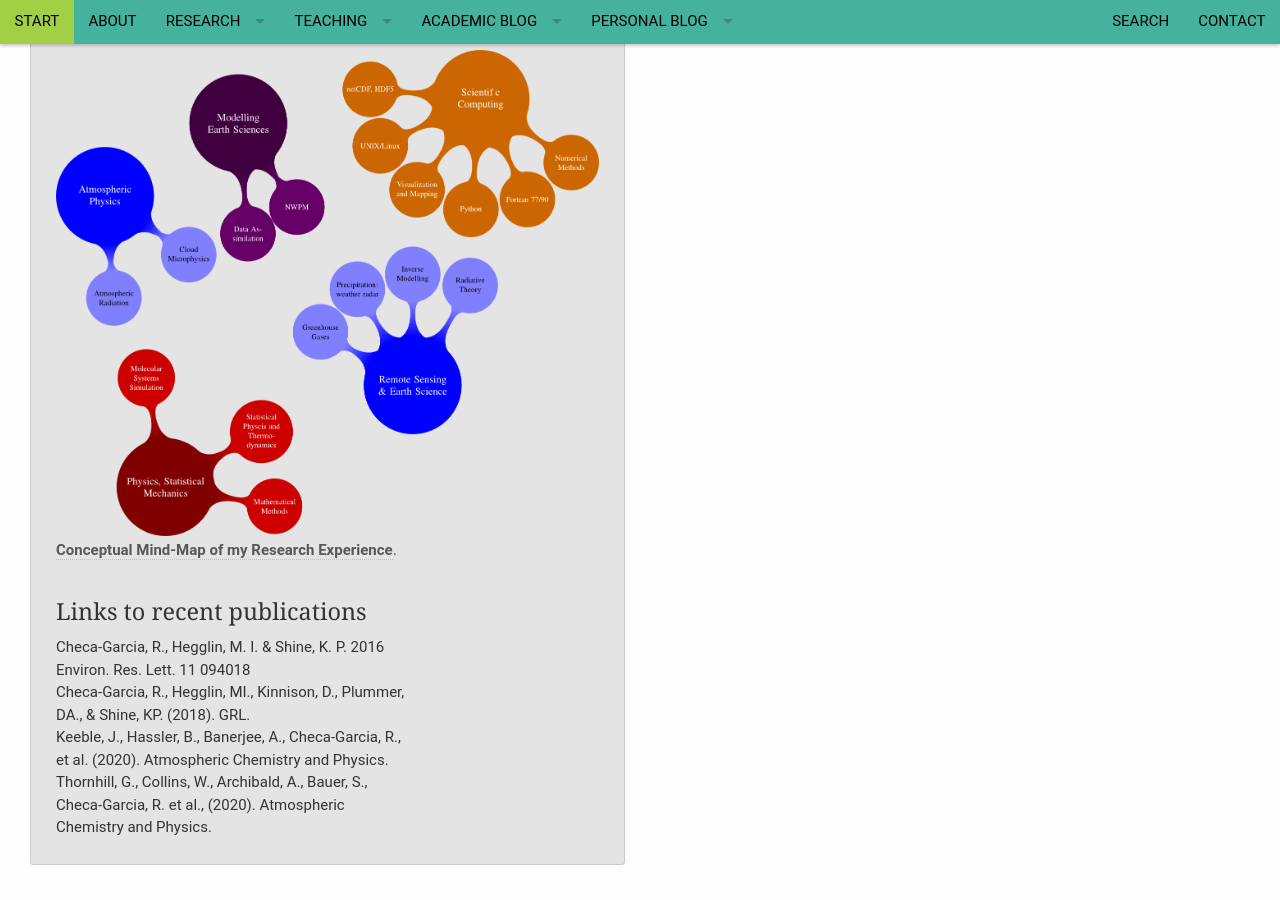
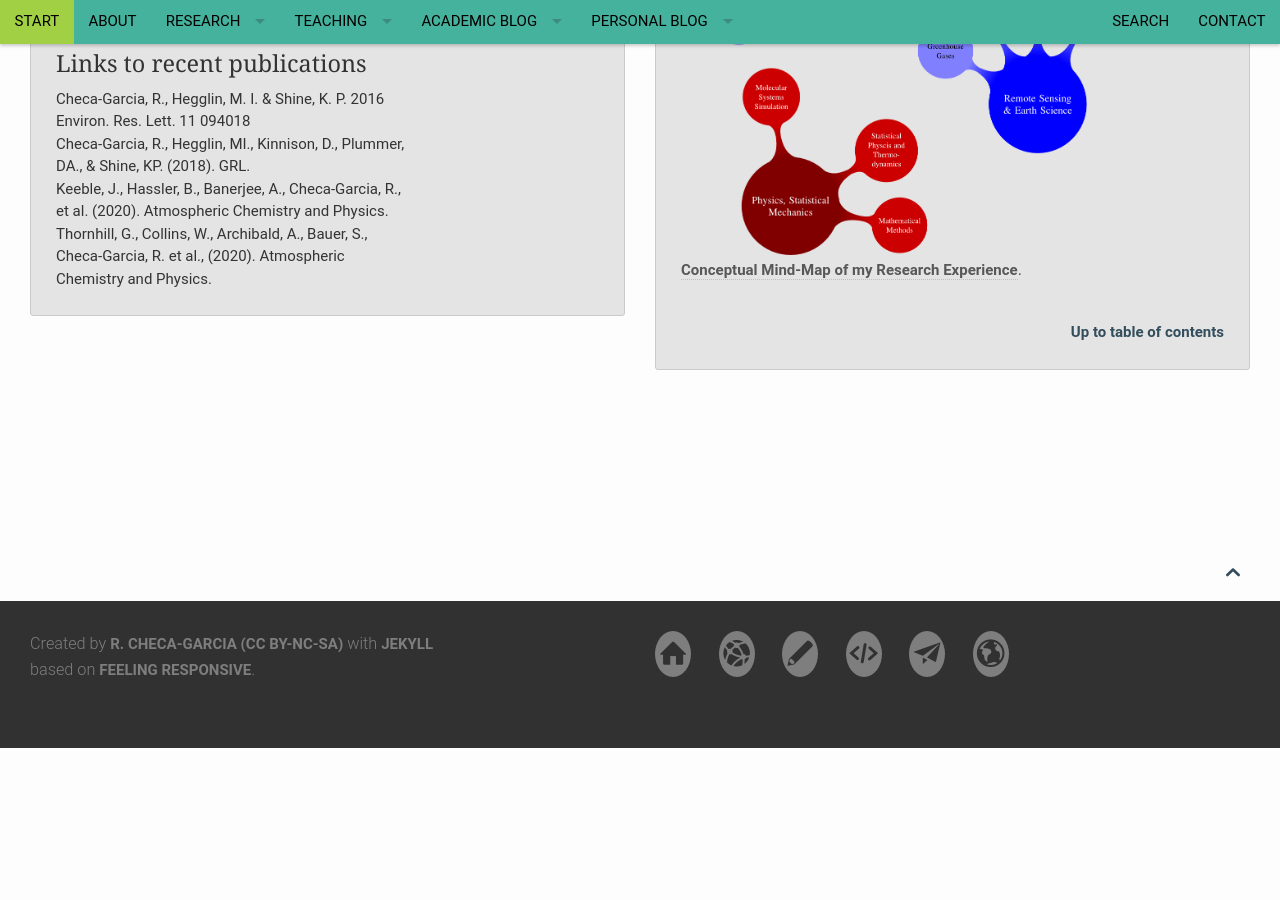
Before and after one commit to RCHG/rchg.github.io, a Jekyll site: the page built from pages/about_overview.md, in a window 1280 px wide and 900 px high, scrolled down 1952 px. Built offline with Jekyll 4.4.1, drawn with Linux system fonts in a browser that asks for light colours; nearby versions of some CDN libraries; comment, search, counter and statistics services are not loaded; after the commit the page ends 2699 px from its top, so only the background shows below that.

Commit message:
Update about_overview.md

```diff
--- a/pages/about_overview.md
+++ b/pages/about_overview.md
@@ -60,11 +60,6 @@
 * [Royal Meteorological Society](https://www.rmets.org/)
 * [European Geosciences Union](https://www.egu.eu/)
 * [American Geophysical Union](https://www.agu.org/)
-
-<figure>
-<a href="/images/SCIENCE_MINDmap.png"><img src="/images/SCIENCE_MINDmap.png"></a>
-	<figcaption><a title="Conceptual Mind-Map of my Research Background">Conceptual Mind-Map of my Research Experience</a>.</figcaption>
-</figure>
 
 ### Links to recent publications
 
@@ -184,6 +179,11 @@
 
 You can check them at <a href="/research/my-codes/">Software Codes</a>
 
+<figure>
+<a href="/images/SCIENCE_MINDmap.png"><img src="/images/SCIENCE_MINDmap.png"></a>
+	<figcaption><a title="Conceptual Mind-Map of my Research Background">Conceptual Mind-Map of my Research Experience</a>.</figcaption>
+</figure>
+
 <small markdown="1">[Up to table of contents](#toc)</small>
 {: .text-right }
 
```
